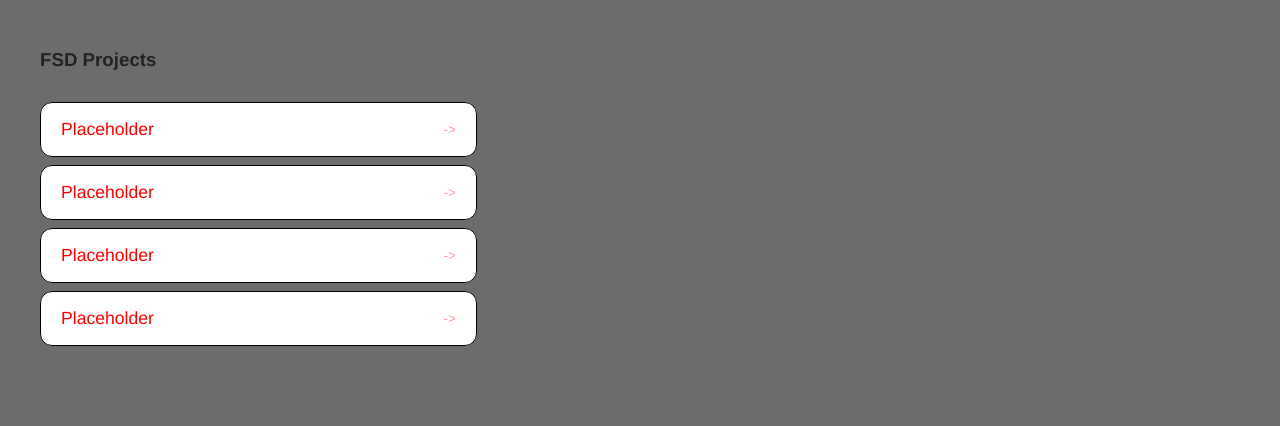
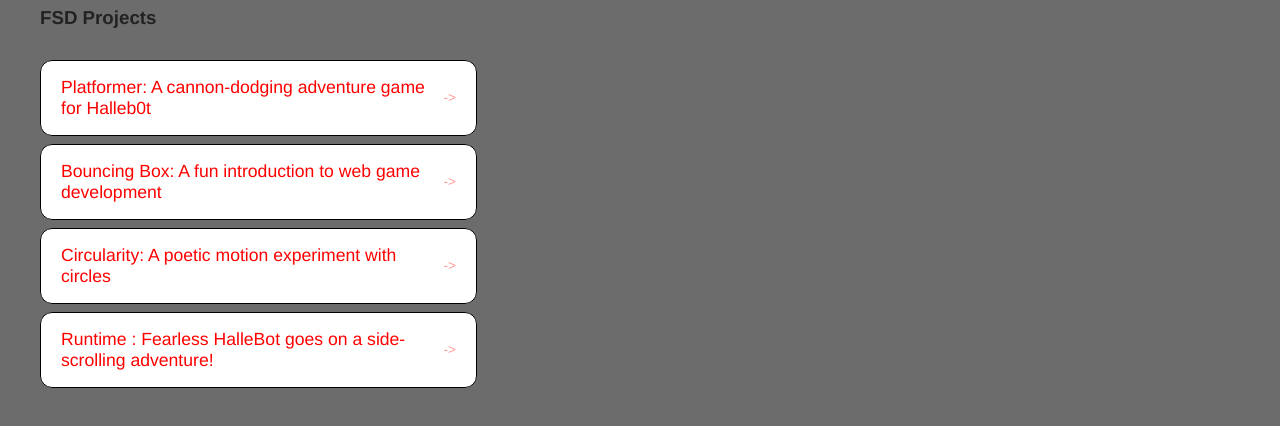
Before and after one commit to Brandon-J12/Brandon-J12.github.io, a plain HTML site: page portfolio.html in a window 1280 px wide. Shown: the part 310-736 px from the top of the page. Drawn offline with Linux system fonts and the light colour scheme.

Commit message:
removed plceholers

```diff
--- a/portfolio.html
+++ b/portfolio.html
@@ -27,16 +27,16 @@
         <h3>FSD Projects</h3>
         <ul id="portfolio">
           <li>
-            <a>Placeholder</a>
+  <a href="fsd-projects/platformer/">Platformer: A cannon-dodging adventure game for Halleb0t</a>
 </li>
 <li>
-            <a>Placeholder</a>
+  <a href="fsd-projects/bouncing-box/">Bouncing Box: A fun introduction to web game development</a>
 </li>
 <li>
-            <a>Placeholder</a>
+  <a href="fsd-projects/circularity/">Circularity: A poetic motion experiment with circles</a>
 </li>
 <li>
-            <a>Placeholder</a>
+ <a href="fsd-projects/runtime/">Runtime : Fearless HalleBot goes on a side-scrolling adventure!</a>
 </li>
         </ul>
 
```
Lines whose indentation alone changed are shown as unchanged.
